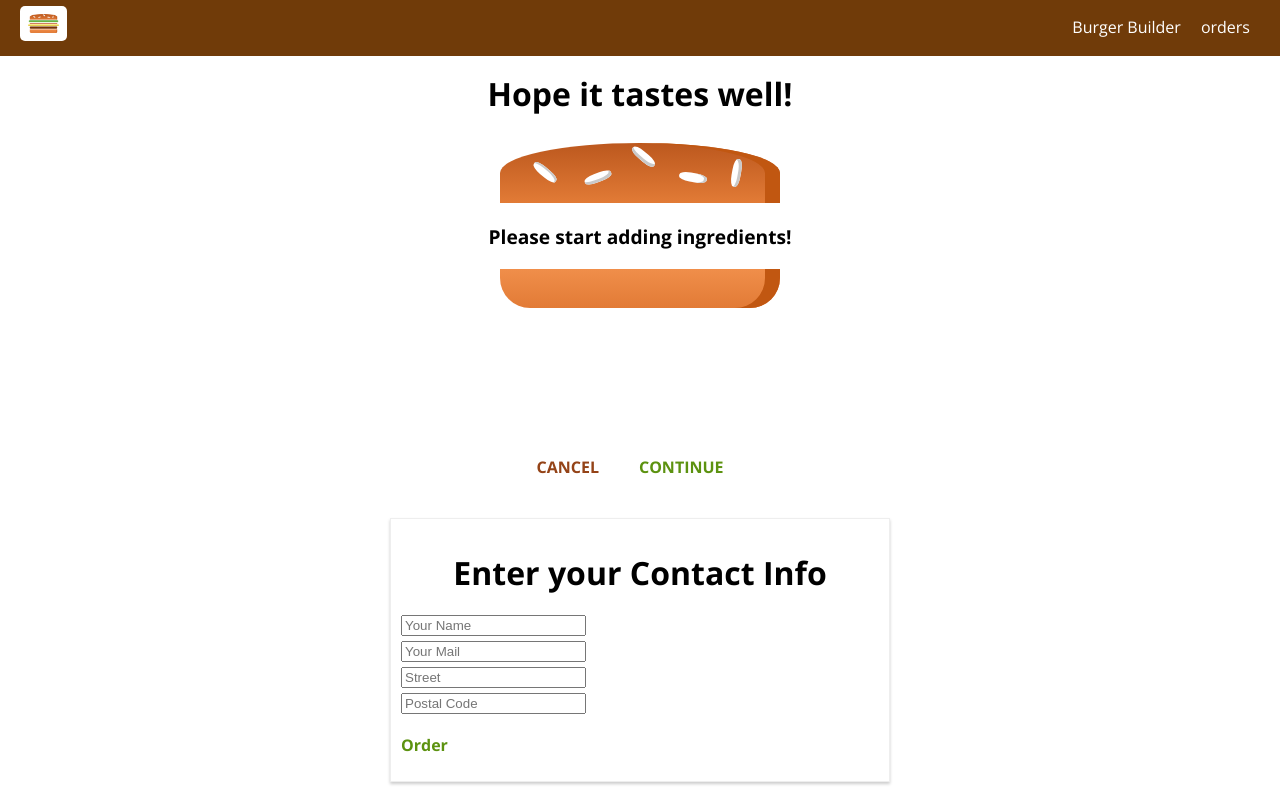
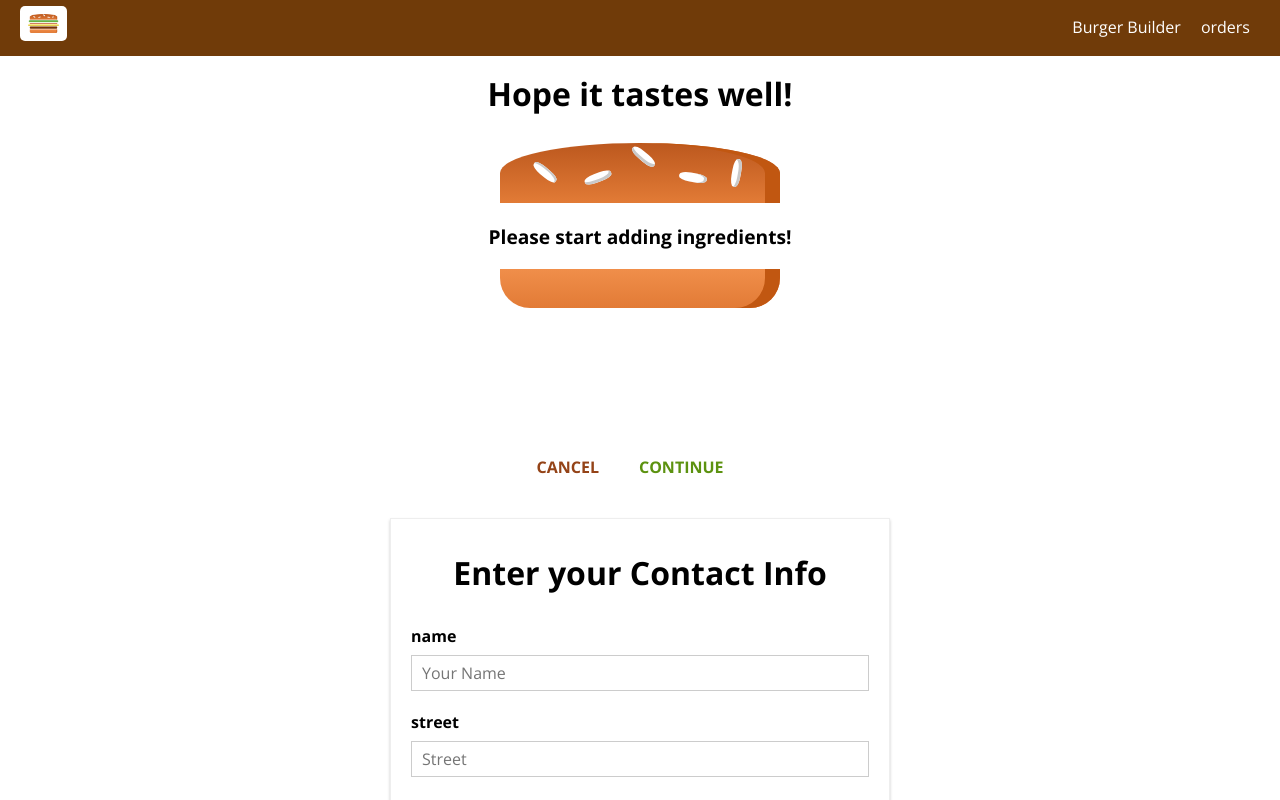
Before and after one commit to FabriceIRANKUNDA/Build-Burger, a React app: page /checkout in a window 1280 px wide. Both pictures are taken after a click on the button "CONTINUE". Shown: the top 800 px of the page. Built offline with nearby package versions, Linux system fonts and the light colour scheme.

Commit message:
Implementing form validation before making the order

```diff
--- a/src/components/UI/Button/Button.css
+++ b/src/components/UI/Button/Button.css
@@ -14,7 +14,10 @@
   margin-left: 0;
   padding-left: 0;
 }
-
+.Button:disabled {
+  color: #ccc;
+  cursor: not-allowed;
+}
 .Success {
   color: #5c9210;
 }
--- a/src/components/UI/Button/Button.js
+++ b/src/components/UI/Button/Button.js
@@ -4,6 +4,7 @@ import classes from "./Button.css";
 
 const button = (props) => (
   <button
+    disabled={props.disabled}
     onClick={props.clicked}
     className={[classes.Button, classes[props.btnType]].join(" ")}
   >
--- /dev/null
+++ b/src/components/UI/Input/Input.css
@@ -0,0 +1,34 @@
+.Input {
+  width: 100%;
+  padding: 10px;
+  box-sizing: border-box;
+  text-align: left;
+}
+
+.Label {
+  font-weight: bold;
+  display: block;
+  margin-bottom: 8px;
+}
+
+.InputElement {
+  outline: none;
+  border: 1px solid #ccc;
+  background-color: #fff;
+  font: inherit;
+  font-family: inherit;
+  padding: 6px 10px;
+  display: block;
+  width: 100%;
+  box-sizing: border-box;
+}
+
+.InputElement:focus {
+  outline: none;
+  background-color: #ccc;
+}
+
+.Invalid {
+  border: 1px solid rgb(255, 0, 0);
+  background-color: rgb(255, 164, 154);
+}
--- /dev/null
+++ b/src/components/UI/Input/Input.js
@@ -0,0 +1,64 @@
+import React from "react";
+
+import classes from "./Input.css";
+const input = (props) => {
+  let inputElement = null;
+  const inputClasses = [classes.InputElement];
+  if (props.invalid && props.shouldValidate && props.touched) {
+    inputClasses.push(classes.Invalid);
+  }
+  switch (props.elementType) {
+    case "input":
+      inputElement = (
+        <input
+          {...props.elementConfig}
+          className={inputClasses.join(" ")}
+          value={props.value}
+          onChange={props.changed}
+        />
+      );
+      break;
+    case "textarea":
+      inputElement = (
+        <textarea
+          {...props.elementConfig}
+          className={inputClasses.join(" ")}
+          value={props.value}
+          onChange={props.changed}
+        />
+      );
+      break;
+    case "select":
+      inputElement = (
+        <select
+          className={inputClasses.join(" ")}
+          onChange={props.changed}
+          value={props.value}
+        >
+          {props.elementConfig.options.map((option) => (
+            <option key={option.value} value={option.value}>
+              {option.displayValue}
+            </option>
+          ))}
+        </select>
+      );
+      break;
+    default:
+      inputElement = (
+        <input
+          {...props.elementConfig}
+          className={inputClasses.join(" ")}
+          value={props.value}
+          onChange={props.changed}
+        />
+      );
+  }
+  return (
+    <div className={classes.Input}>
+      <label className={classes.Label}>{props.label}</label>
+      {inputElement}
+    </div>
+  );
+};
+
+export default input;
--- a/src/containers/Checkout/ContactData/ContactData.css
+++ b/src/containers/Checkout/ContactData/ContactData.css
@@ -8,11 +8,6 @@
   box-sizing: border-box;
 }
 
-.ContactData form > * {
-  display: block;
-  margin-bottom: 5px;
-}
-
 @media only screen and (min-width: 600px) {
   .ContactData {
     width: 500px;
--- a/src/containers/Checkout/ContactData/ContactData.js
+++ b/src/containers/Checkout/ContactData/ContactData.js
@@ -4,34 +4,114 @@ import axios from "../../../axios-orders";
 import Button from "../../../components/UI/Button/Button";
 import classes from "./ContactData.css";
 import Spinner from "../../../components/UI/Spinner/Spinner";
+import Input from "../../../components/UI/Input/Input";
 
 class ContactData extends Component {
   state = {
-    name: "",
-    email: "",
-    address: {
-      postalCode: "",
-      street: "",
+    orderForm: {
+      name: {
+        elementType: "input",
+        elementConfig: {
+          type: "text",
+          placeholder: "Your Name",
+          name: "name",
+        },
+        validation: {
+          required: true,
+        },
+        valid: false,
+        touched: false,
+        value: "",
+      },
+      street: {
+        elementType: "input",
+        elementConfig: {
+          type: "text",
+          placeholder: "Street",
+          name: "street",
+        },
+        validation: {
+          required: true,
+        },
+        valid: false,
+        touched: false,
+        value: "",
+      },
+      zipCode: {
+        elementType: "input",
+        elementConfig: {
+          type: "text",
+          placeholder: "Postal code",
+          name: "postal",
+        },
+        validation: {
+          required: true,
+          minLength: 11,
+          maxLength: 20,
+        },
+        valid: false,
+        touched: false,
+        value: "",
+      },
+      country: {
+        elementType: "input",
+        elementConfig: {
+          type: "text",
+          placeholder: "Country",
+          name: "country",
+        },
+        validation: {
+          required: true,
+        },
+        valid: false,
+        touched: false,
+        value: "",
+      },
+      email: {
+        elementType: "input",
+        elementConfig: {
+          type: "email",
+          placeholder: "Your E-Mail",
+          name: "email",
+        },
+        validation: {
+          required: true,
+        },
+        valid: false,
+        touched: false,
+        value: "",
+      },
+      deliveryMethod: {
+        elementType: "select",
+        elementConfig: {
+          options: [
+            { value: "fastest", displayValue: "Fastest" },
+            { value: "cheapest", displayValue: "Cheapest" },
+          ],
+        },
+        validation: {},
+        value: "",
+        valid: true,
+      },
     },
+    formIsValid: false,
     loading: false,
   };
 
   orderHandler = async (event) => {
     event.preventDefault();
     this.setState({ loading: true });
+    const formData = {};
+    for (let formElementIdentifier in this.state.orderForm) {
+      formData[formElementIdentifier] = this.state.orderForm[
+        formElementIdentifier
+      ].value;
+    }
+
     const orders = {
       ingredients: this.props.ingredients,
       price: this.props.price,
-      customer: {
-        name: "IRANKUNDA Fabrice",
-        address: {
-          street: "KG 121st",
-          zipCode: "3526",
-          country: "Rwanda",
-        },
-        email: "testit@mailsac.com",
-      },
-      deliveryMethod: "Fastest",
+      formData,
     };
     try {
       await axios({
@@ -48,15 +128,58 @@ class ContactData extends Component {
       this.setState({ loading: false });
     }
   };
+  checkvalidity = (value, rules) => {
+    let isValid = true;
+    if (rules.required) {
+      isValid = value.trim() !== "" && isValid;
+    }
+
+    if (rules.minLength) {
+      isValid = value.length >= rules.minLength && isValid;
+    }
+
+    if (rules.maxLength) {
+      isValid = value.length <= rules.maxLength && isValid;
+    }
+    return isValid;
+  };
+  inputChangeHandler = (event, inputIdentify) => {
+    const updatedOrderForm = { ...this.state.orderForm };
+    const updateFormElement = { ...updatedOrderForm[inputIdentify] };
+    updateFormElement.value = event.target.value;
+    updateFormElement.valid = this.checkvalidity(
+      updateFormElement.value,
+      updateFormElement.validation
+    );
+    updateFormElement.touched = true;
+    updatedOrderForm[inputIdentify] = updateFormElement;
+    let formIsValid = true;
+    for (let inputIdentifier in updatedOrderForm) {
+      formIsValid = updatedOrderForm[inputIdentifier].valid && formIsValid;
+    }
+    this.setState({ orderForm: updatedOrderForm, formIsValid });
+  };
 
   render() {
+    const input = Object.keys(this.state.orderForm).map((key, index) => {
+      return (
+        <Input
+          key={index}
+          elementType={this.state.orderForm[key].elementType}
+          elementConfig={this.state.orderForm[key].elementConfig}
+          value={this.state.orderForm[key].value}
+          label={this.state.orderForm[key].elementConfig.name}
+          changed={(event) => this.inputChangeHandler(event, key)}
+          invalid={!this.state.orderForm[key].valid}
+          touched={this.state.orderForm[key].touched}
+          shouldValidate={this.state.orderForm[key].validation}
+        />
+      );
+    });
     let form = (
-      <form>
-        <input type="text" name="name" placeholder="Your Name" />
-        <input type="email" name="email" placeholder="Your Mail" />
-        <input type="text" name="street" placeholder="Street" />
-        <input type="text" name="postal" placeholder="Postal Code" />
-        <Button btnType="Success" clicked={this.orderHandler}>
+      <form onSubmit={this.orderHandler}>
+        {input}
+        <Button btnType="Success" disabled={!this.state.formIsValid}>
           Order
         </Button>
       </form>
```
